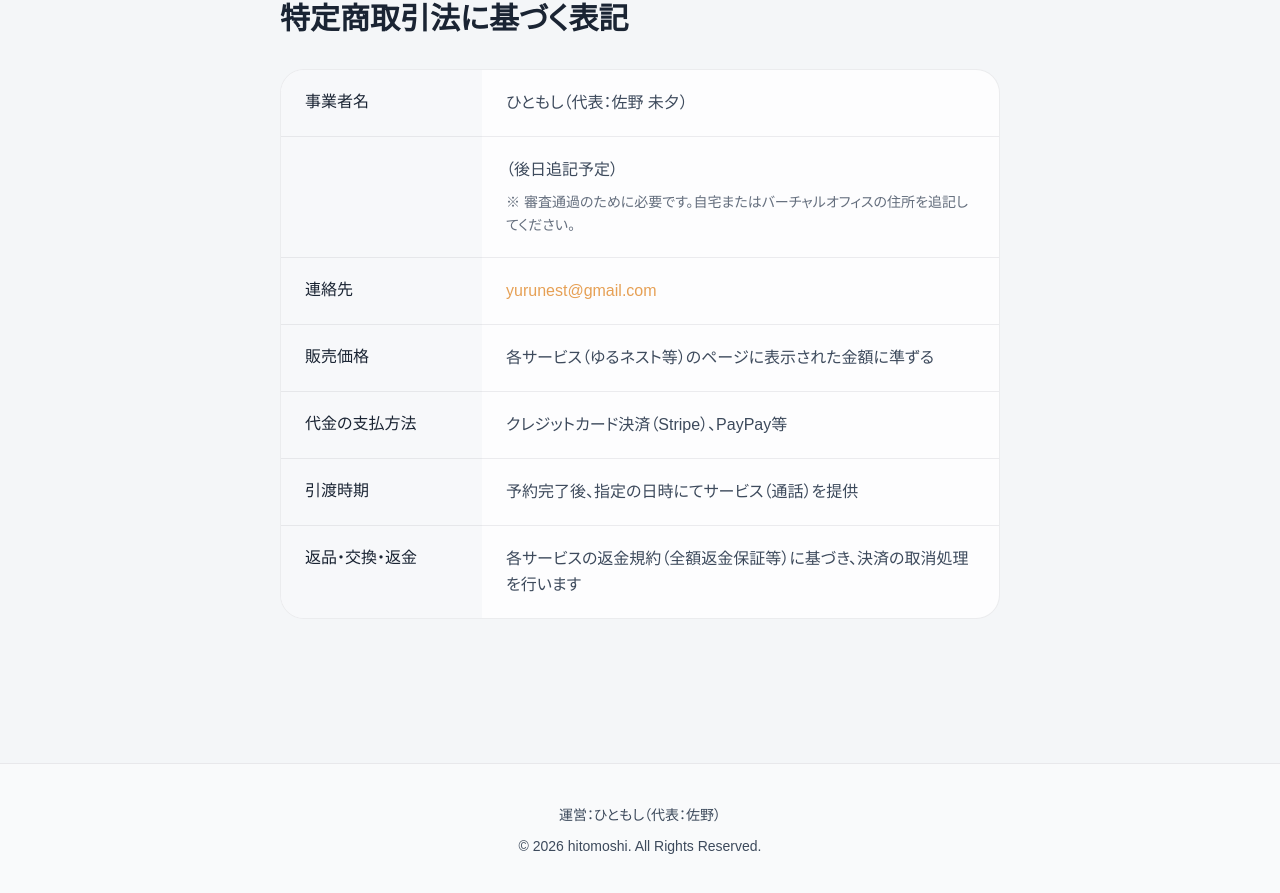
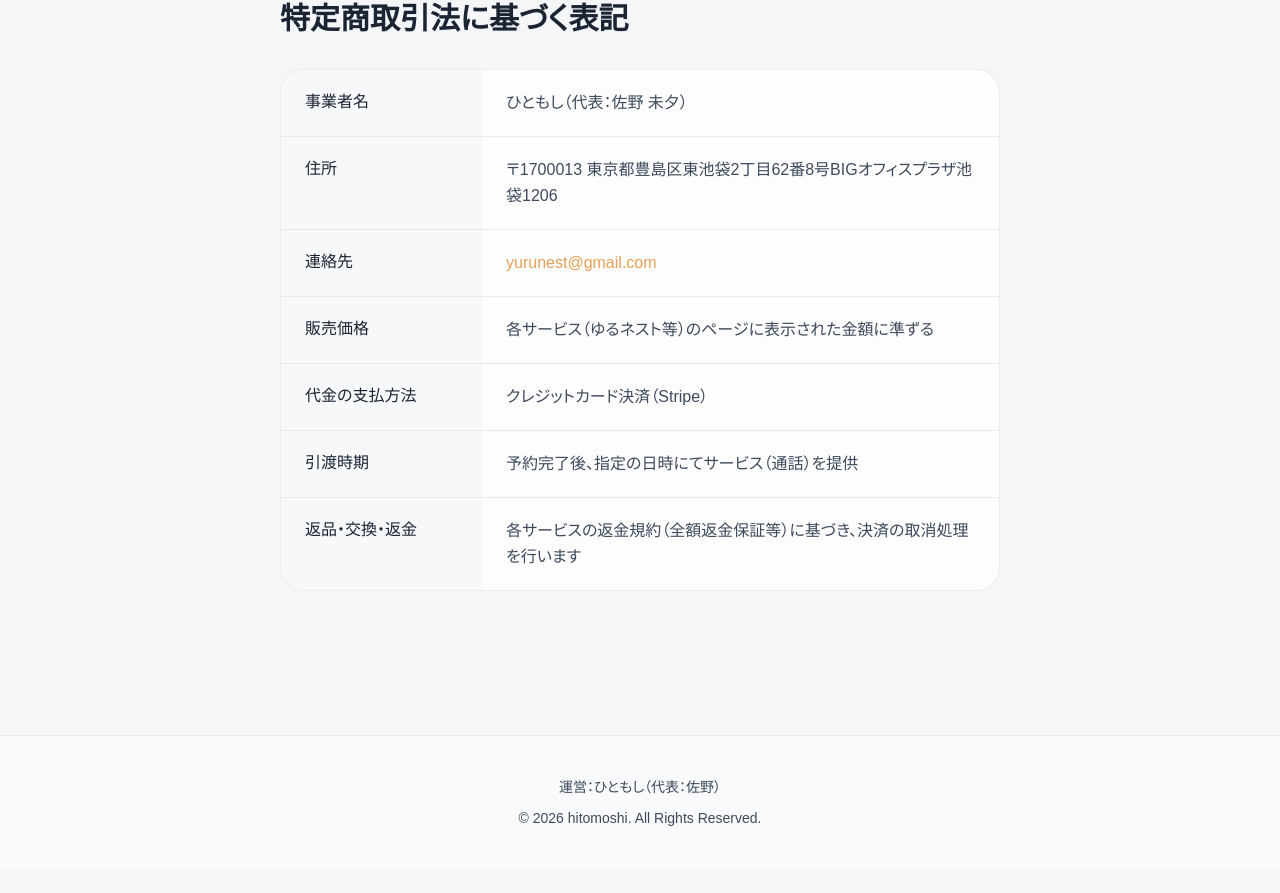
Before and after one commit to yurunest-project/Hitomoshi, a Next.js app: page / in a window 1280 px wide. Shown: the part 2998-3891 px from the top of the page. After the commit the page ends 3868 px from the top, so only its background shows below. Built offline with nearby package versions, Linux system fonts and the light colour scheme.

Commit message:
更新内容のメッセージ

```diff
--- a/src/app/page.tsx
+++ b/src/app/page.tsx
@@ -37,9 +37,8 @@ const thirdPartyExceptions = [
 const tokushohoRows = [
   { label: "事業者名", value: "ひともし（代表：佐野 未夕）" },
   {
-    label: "",
-    value: "（後日追記予定）",
-    note: "審査通過のために必要です。自宅またはバーチャルオフィスの住所を追記してください。",
+    label: "住所",
+    value: "〒1700013 東京都豊島区東池袋2丁目62番8号BIGオフィスプラザ池袋1206",
   },
   {
     label: "連絡先",
@@ -52,7 +51,7 @@ const tokushohoRows = [
   },
   {
     label: "代金の支払方法",
-    value: "クレジットカード決済（Stripe）、PayPay等",
+    value: "クレジットカード決済（Stripe）",
   },
   {
     label: "引渡時期",
@@ -243,7 +242,6 @@ function TokushohoTable() {
                   )}
                   {"note" in row && row.note ? (
                     <p className="mt-2 text-xs leading-relaxed text-navy-muted/80 sm:text-sm">
-                      ※ {row.note}
                     </p>
                   ) : null}
                 </td>
```
Also changed, not shown: 1 other file (tests, documents, lock files or other folders).
